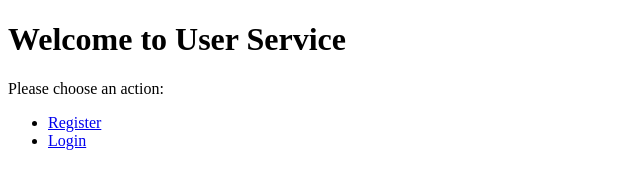
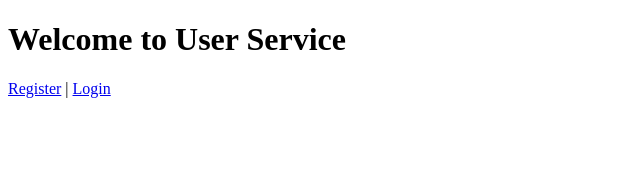
Before and after one commit to shre-45/Microservice-nodejs, a website: page public/index.html in a window 1280 px wide. Shown: the whole page, without its empty margins (0-640 px from the left). Drawn offline with Linux system fonts and the light colour scheme.

Commit message:
Update index.html

```diff
--- a/public/index.html
+++ b/public/index.html
@@ -1,15 +1,11 @@
 <!DOCTYPE html>
 <html lang="en">
 <head>
-  <meta charset="UTF-8">
-  <title>Welcome</title>
+  <meta charset="UTF-8" />
+  <title>Home</title>
 </head>
 <body>
   <h1>Welcome to User Service</h1>
-  <p>Please choose an action:</p>
-  <ul>
-    <li><a href="/register.html">Register</a></li>
-    <li><a href="/login.html">Login</a></li>
-  </ul>
+  <a href="/register">Register</a> | <a href="/login">Login</a>
 </body>
 </html>
```
